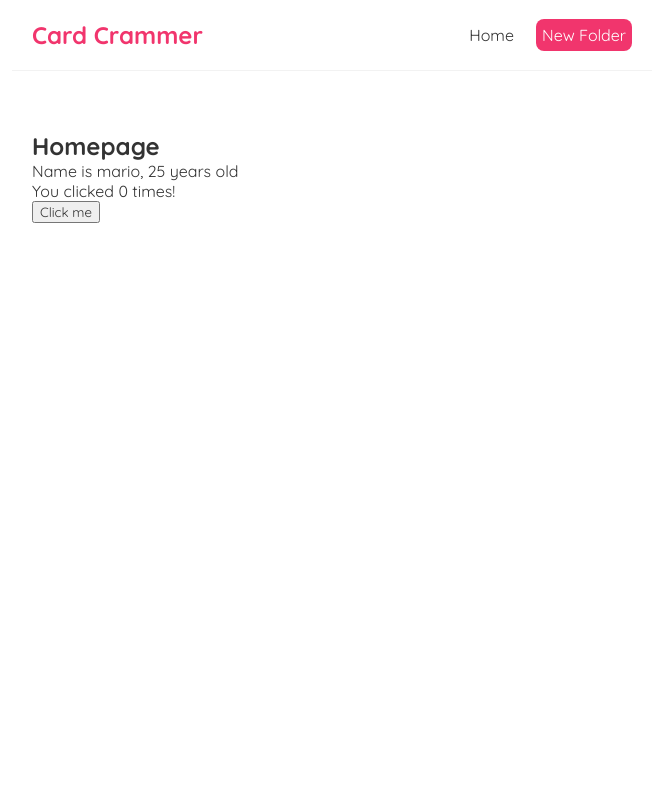
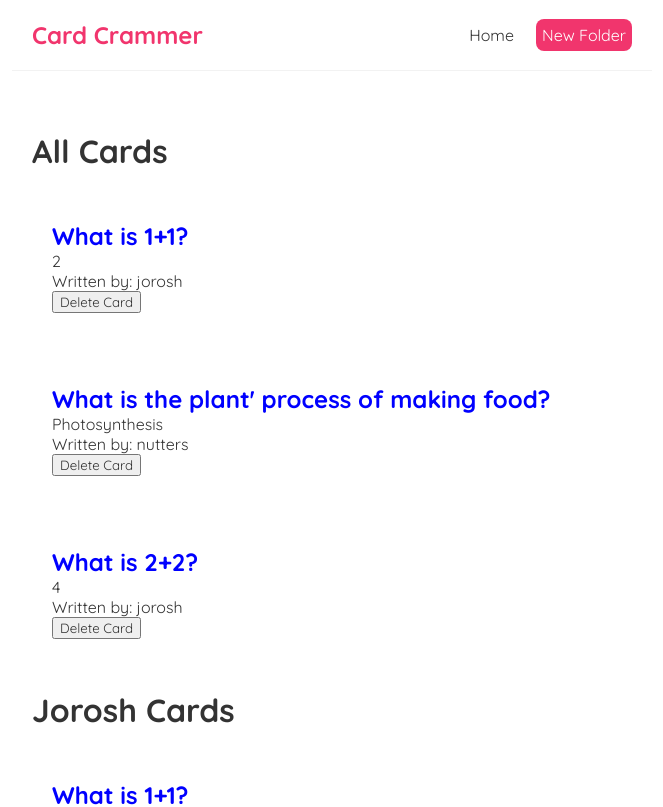
Before and after one commit to Syjhert/card-crammer, a React (Create React App) app: page / in a window 1280 px wide. Shown: the top 807 px of the page, without its empty margins (308-971 px from the left). Built offline with nearby package versions, Linux system fonts and the light colour scheme.

Commit message:
deleteCard, props, useEffect

```diff
--- /dev/null
+++ b/src/CardList.js
@@ -0,0 +1,18 @@
+const CardList = ({cards, title, handleDelete}) => {
+
+    return (
+        <div className="card-list">
+            <h1>{ title }</h1>
+            {cards.map(( card )=>(
+                <div className="card-preview" key={ card.id }>
+                    <h2>{ card.question }</h2>
+                    <p>{ card.answer }</p>
+                    <p>Written by: { card.author }</p>
+                    <button onClick={ ()=>handleDelete(card.id) }>Delete Card</button>
+                </div>
+            ))}
+        </div>
+     );
+}
+
+export default CardList;
--- a/src/Home.js
+++ b/src/Home.js
@@ -1,23 +1,28 @@
-import { useState } from 'react';
+import { useState, useEffect } from 'react';
+import CardList from './CardList';
 
 const Home = () => {
-    const [name, setName] = useState('mario');
-    const [age, setAge] = useState(25);
-    const [clickTimes, setClickTimes] = useState(0);
+    const [cards, setCards] = useState([
+        { question: 'What is 1+1?', answer: "2", author: "jorosh", id: 1 },
+        { question: 'What is the plant\' process of making food?', answer: "Photosynthesis", author: "nutters", id: 2 },
+        { question: 'What is 2+2?', answer: "4", author: "jorosh", id: 3 },
+    ])
 
-    const handleClick = ()=>{
-        setName("luigi");
-        setAge(30)
-        setClickTimes(clickTimes+1);
-    };
+    const handleDelete = (id)=>{
+        const newCards = cards.filter((card)=>{return card.id !== id});
+        setCards(newCards);
+    }
+
+    useEffect(()=>{
+        console.log("Use effect ran");
+        console.log("You just deleted a card");
+    }, [cards])
 
     return (
         <div className="home">
-            <h2>Homepage</h2>
-            <p>Name is {name}, {age} years old</p>
-            <p>You clicked {clickTimes} times!</p>
-            <button onClick={handleClick}>Click me</button>
-        </div>
+            <CardList cards={ cards } title={ "All Cards" } handleDelete={ handleDelete }/>
+            <CardList cards={ cards.filter( (blog)=>{return blog.author === "jorosh"} ) } title={ "Jorosh Cards" } handleDelete={ handleDelete }/>
+            </div>
     );
 }
 
--- a/src/index.css
+++ b/src/index.css
@@ -34,3 +34,17 @@
   margin: 40px auto;
   padding: 20px;
 }
+
+/* cards */
+.card-preview {
+  margin: 30px 0;
+  padding: 20px;
+  border-bottom: 1px solid white;
+}
+.card-preview:hover{
+  box-shadow: 1px 3px 5px rgba(0,0,0,0.1);
+}
+
+.card-preview h2 {
+  color: blue;
+}
```
